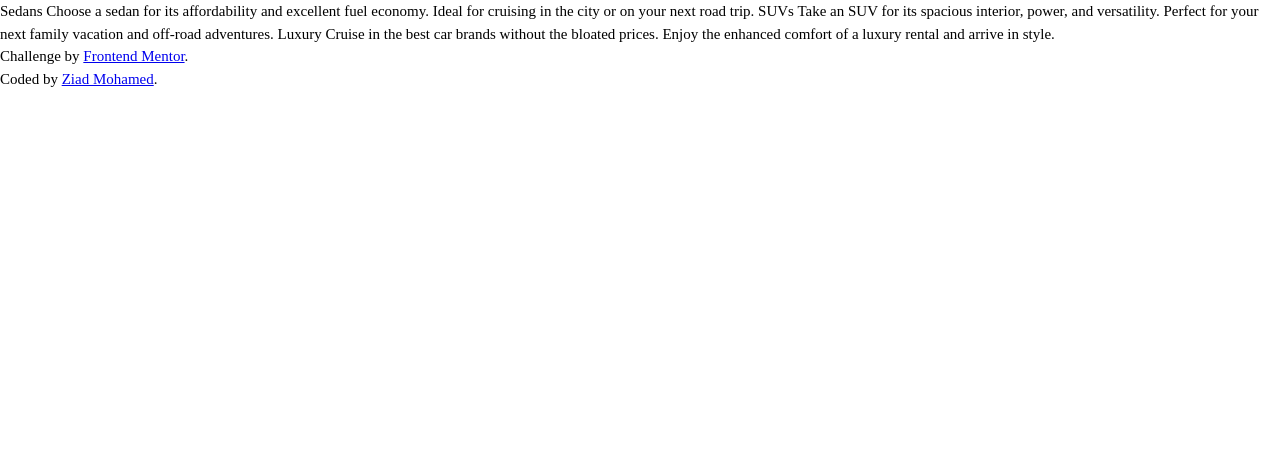
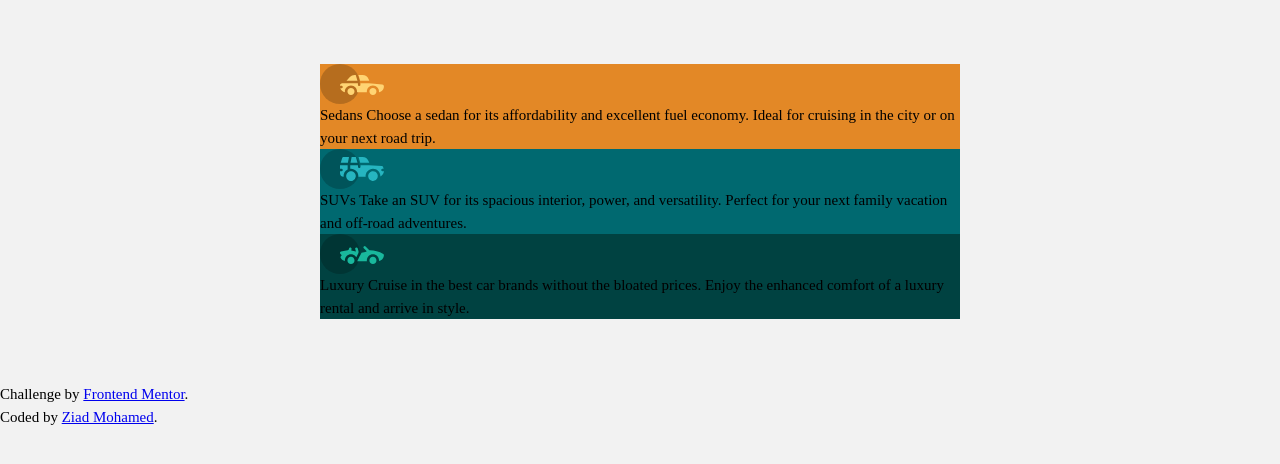
Before and after one commit to Ziad-mo205/Frontend-Mentor---3-column-preview-card, a plain HTML site: page index.html in a window 1280 px wide. Drawn offline with Linux system fonts and the light colour scheme; a web font is replaced by a local one.

Commit message:
Finish HTML file

```diff
--- a/index.html
+++ b/index.html
@@ -11,19 +11,26 @@
   <title>Frontend Mentor | 3-column preview card component</title>
 </head>
 <body>
-
+  <main>
+    <section class="sedans">
+      <img src="./images/icon-sedans.svg" alt="Sedan Car">
       Sedans
       Choose a sedan for its affordability and excellent fuel economy. Ideal for cruising in the city
       or on your next road trip.
-
+    </section>
+    <section class="suvs">
+      <img src="./images/icon-suvs.svg" alt="Suv Car">
       SUVs
       Take an SUV for its spacious interior, power, and versatility. Perfect for your next family vacation
       and off-road adventures.
-
+    </section>
+    <section class="luxury">
+      <img src="./images/icon-luxury.svg" alt="Luxury Car">
       Luxury
       Cruise in the best car brands without the bloated prices. Enjoy the enhanced comfort of a luxury
       rental and arrive in style.
-
+    </section>
+  </main>
   <footer class="attribution">
     <p>Challenge by <a href="https://www.frontendmentor.io?ref=challenge">Frontend Mentor</a>.</p>
     <p>Coded by <a href="#">Ziad Mohamed</a>.</p>
--- a/styles.css
+++ b/styles.css
@@ -16,6 +16,7 @@ body {
     line-height: 1.5;
     -webkit-font-smoothing: antialiased;
     font-size: 0.9375rem;
+    background-color: hsl(0, 0%, 95%);
 }
 
 img, picture, video, canvas, svg {
@@ -41,3 +42,21 @@ h1, h2, h3, h4, h5, h6 {
 #root, #__next {
     isolation: isolate;
 }
+
+main {
+    width: min(90%, 40rem);
+    height: auto;
+    margin: 4rem auto;
+}
+
+.sedans {
+    background-color: hsl(31, 77%, 52%);
+}
+
+.suvs {
+    background-color: hsl(184, 100%, 22%);
+}
+
+.luxury {
+    background-color: hsl(179, 100%, 13%);
+}
```
Lines whose indentation alone changed are shown as unchanged.
